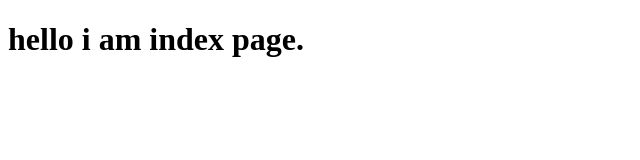
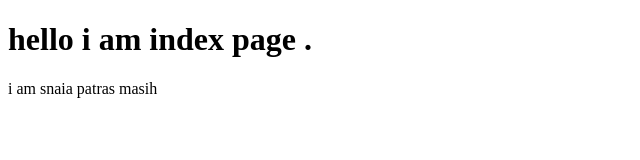
Before and after one commit to SaniaPatras/my-repooooo, a plain HTML site: page index.html in a window 1280 px wide. Shown: the whole page, without its empty margins (0-640 px from the left). Drawn offline with Linux system fonts and the light colour scheme.

Commit message:
add name

```diff
--- a/index.html
+++ b/index.html
@@ -7,6 +7,7 @@
     <title>Document</title>
   </head>
   <body>
-    <h1>hello i am index page.</h1>
+    <h1>hello i am index page .</h1>
+    <p> i am snaia patras masih</p>
   </body>
 </html>
```
